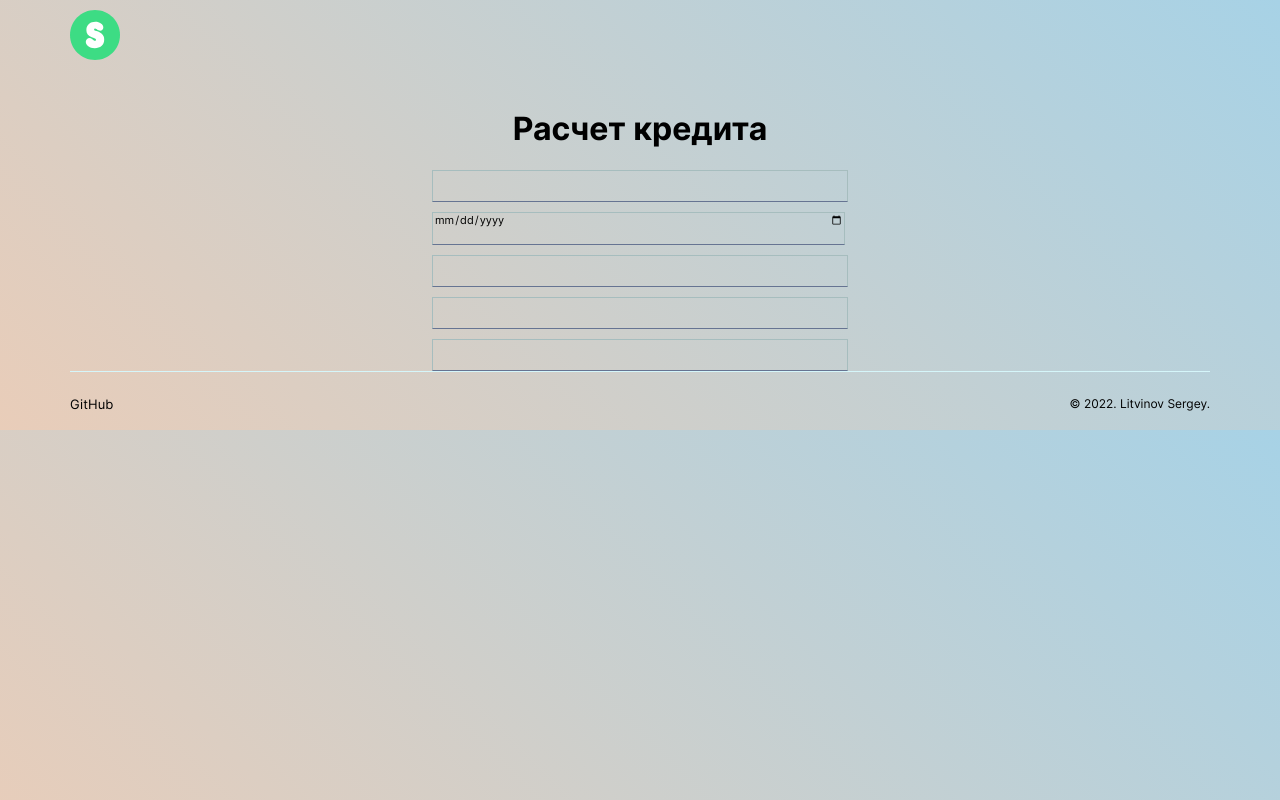
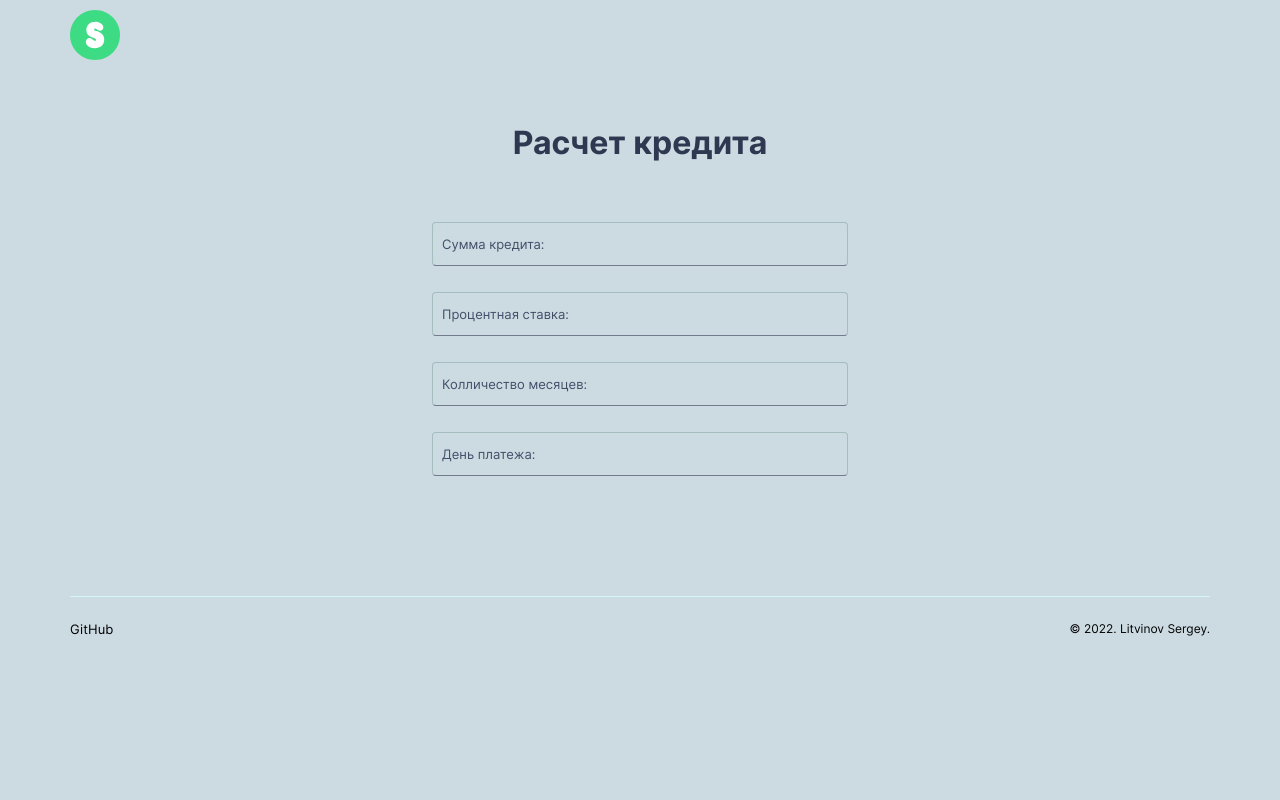
Before and after one commit to litvinovsl/trial-and-error-ts, a React (Create React App) app: page /credit-calculator in a window 1280 px wide. Built offline with nearby package versions, Linux system fonts and the light colour scheme.

Commit message:
the calculate form is ready (it will be finalized in the future)

```diff
--- a/src/Components/CalculateForm/CalculateForm.css
+++ b/src/Components/CalculateForm/CalculateForm.css
@@ -2,29 +2,77 @@
     display: flex;
     flex-direction: column;
     align-items: center;
+    padding-top: 35px;
+}
+
+.calculte__title{
+    color: #2e3850;
+    margin: 0;
 }
 
 .calculte__form{
     display: flex;
     flex-direction: column;
-    gap: 10px;
+    gap: 26px;
+    padding-top: 60px;
+    padding-bottom: 120px;
 }
 
-.calculte__input-text{
+.calculte__input{
     background-color: transparent;
     border: none;
+    text-align: end;
     border: 1px solid rgb(166, 189, 190);
-    border-bottom: solid #667492 1px;
+    border-radius: 4px;
+    border-bottom: solid #727a8d 1px;
     outline: none;
-    padding-bottom: 16px;
+    height: 40px;
     width: 410px;
     font-weight: 500;
-    font-size: 11px;
-    line-height: 13px;
-    color: rgb(0, 0, 0);
+    font-size: 20px;
+    line-height: 25px;
+    color: #2e3850;
 }
 
-.calculte__input-text:invalid{
+.calculte__input:focus{
+    border: 1px solid rgb(69, 183, 187);
+    border-bottom: #3365d3 solid 2px;
+    color: #2e3850;
+}
+
+.calculte__input_date{
+    width: 414px;
+
+}
+
+.calculte__input:invalid{
     border-bottom: #882b2b solid 1px;
     color: #882b2b;
 }
+
+.calculate__label{
+    display: flex;
+    flex-direction: column;
+    position: relative;
+    /* display: none; */
+}
+
+.calculte__span{
+    position: absolute;
+    margin: 0;
+    font-weight: 400;
+    font-size: 13px;
+    line-height: 18px;
+    top: 13px;
+    left: 10px;
+    color: #434e69;
+    cursor: text;
+    transition: .2s;
+    /* display: none; */
+}
+.calculte__input:focus + .calculte__span {
+    top: -10px;
+    background-color: #ccdbe2;
+    padding-left: 4px;
+    padding-right: 4px;
+}
--- a/src/Components/CalculateForm/CalculateForm.tsx
+++ b/src/Components/CalculateForm/CalculateForm.tsx
@@ -6,11 +6,36 @@ function CalculateForm() {
         <section className="calculte">
             <h1 className='calculte__title'>Расчет кредита</h1>
             <form className='calculte__form'>
-            <input className='calculte__input-text' type='text' name='sum' />
-            <input className='calculte__input-text calculte__input-text_date' type='date' name='creditStartDate' />
-            <input className='calculte__input-text' type='text' name='interestRate' />
-            <input className='calculte__input-text' type='text' name='numberOfMonths' />
-            <input className='calculte__input-text' type='text' name='paymentDay' />
+                <label className='calculate__label'>
+                    <input className='calculte__input' type='text' id='sum' name='sum' />
+                    <span className='calculte__span'
+                    // htmlFor="sum"
+                    >Сумма кредита:</span>
+                </label>
+                {/* <label className='calculate__label'>
+                    <input className='calculte__input calculte__input_date' type='date' id='creditStartDate' name='creditStartDate' />
+                    <span className='calculte__span'
+                    // htmlFor="creditStartDate"
+                    >Введите дату взятия кредита:</span>
+                </label> */}
+                <label className='calculate__label'>
+                    <input className='calculte__input' type='text' id='interestRate' name='interestRate' />
+                    <span className='calculte__span'
+                    // htmlFor="interestRate"
+                    >Процентная ставка:</span>
+                </label>
+                <label className='calculate__label'>
+                    <input className='calculte__input' type='text' id='numberOfMonths' name='numberOfMonths' />
+                    <span className='calculte__span'
+                    // htmlFor="numberOfMonths"
+                    >Колличество месяцев:</span>
+                </label>
+                <label className='calculate__label'>
+                    <input className='calculte__input' type='text' id='paymentDay' name='paymentDay' />
+                    <span className='calculte__span'
+                    // htmlFor="paymentDay"
+                    >День платежа:</span>
+                </label>
             </form>
         </section>
     );
--- a/src/index.css
+++ b/src/index.css
@@ -6,7 +6,7 @@ body {
   font-family: 'Inter', sans-serif;
   -webkit-font-smoothing: antialiased;
   -moz-osx-font-smoothing: grayscale;
-  background: linear-gradient(45deg, #e9cdb9, #a7d2e6);
+  background: linear-gradient(45deg, #ccdbe2, #ccdbe2);
   height: 100%;
   padding-left: 70px;
   padding-right: 70px;
```
Lines whose indentation alone changed are shown as unchanged.
